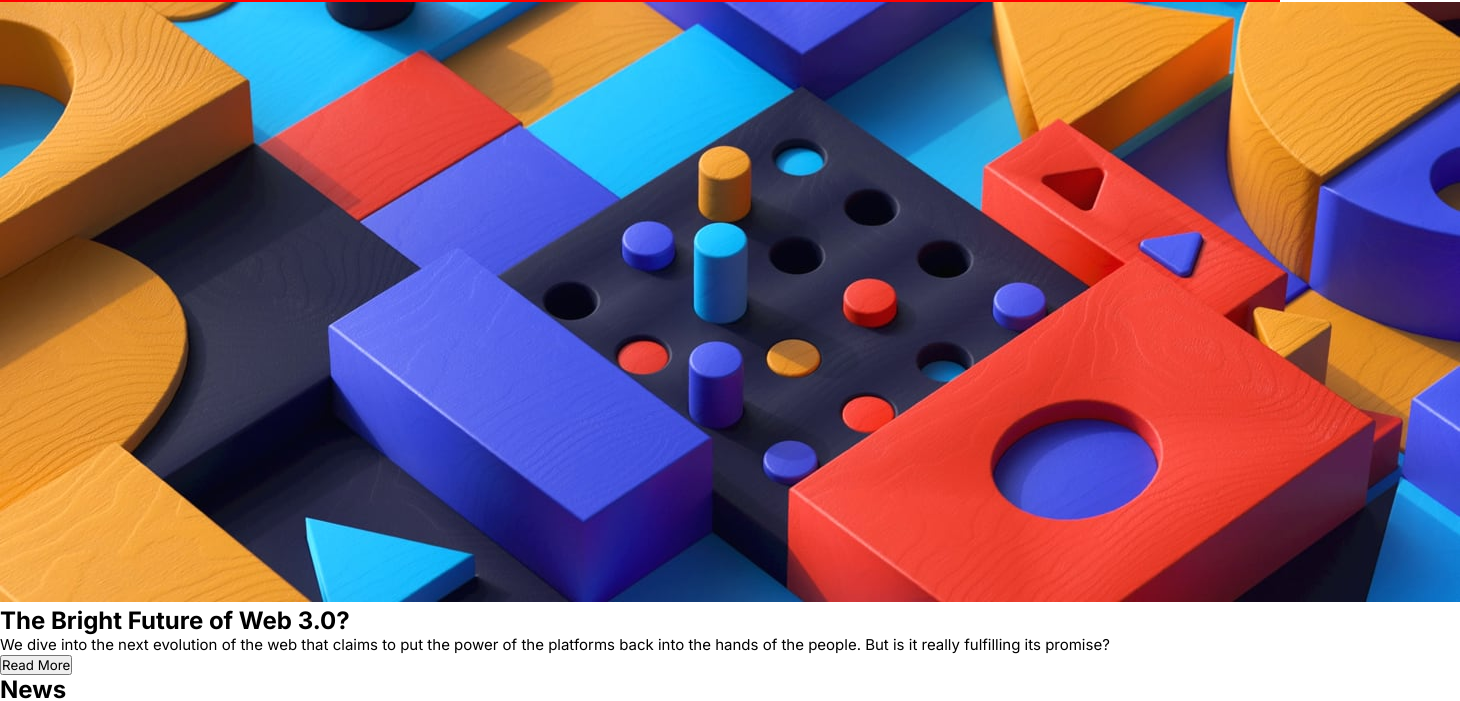
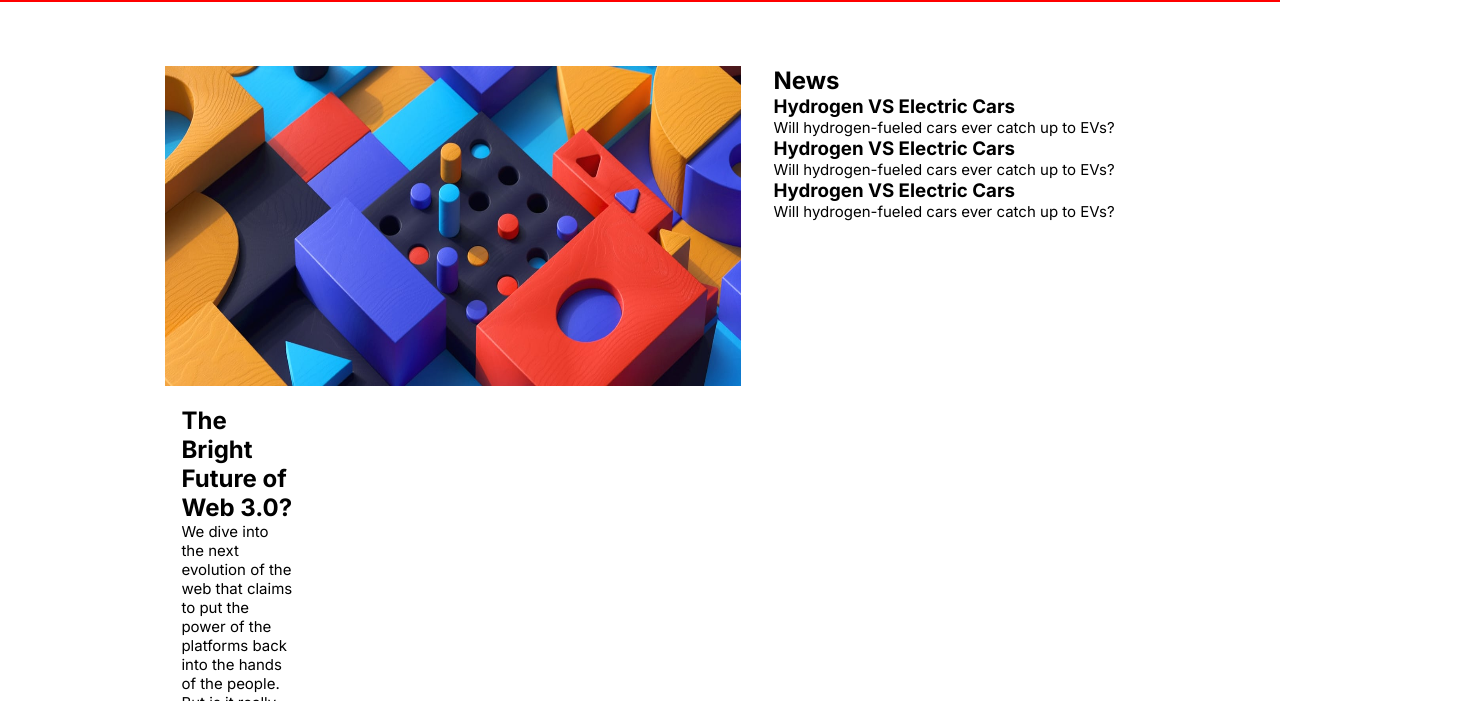
Before and after one commit to mitrovicbojan/news-homepage, a plain HTML site: page index.html in a window 1280 px wide. Shown: the part 94-795 px from the top of the page, 1460 px wide, since content can reach past the window. Drawn offline with Linux system fonts and the light colour scheme.

Commit message:
container

```diff
--- a/style.css
+++ b/style.css
@@ -47,3 +47,27 @@ nav {
 .nav-links a:hover {
   color: var(--soft-orange);
 }
+
+.container {
+  display: flex;
+  justify-content: center;
+  flex-wrap: wrap;
+  margin: 4rem;
+}
+
+.left-side {
+  width: 50%;
+  height: auto;
+  margin-right: 2rem;
+}
+
+.left-side .main-img {
+}
+.left-side .main-img img {
+  width: 100%;
+  height: 40vh;
+}
+.main-headlines {
+  width: 25%;
+  padding: 1rem;
+}
```
